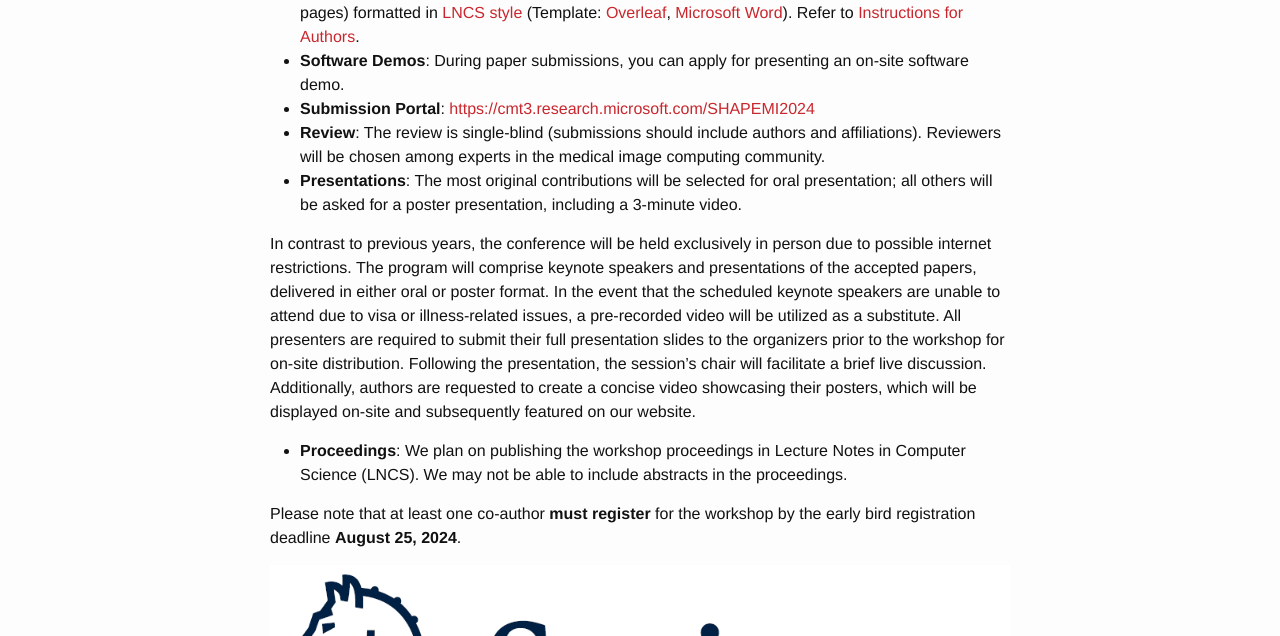
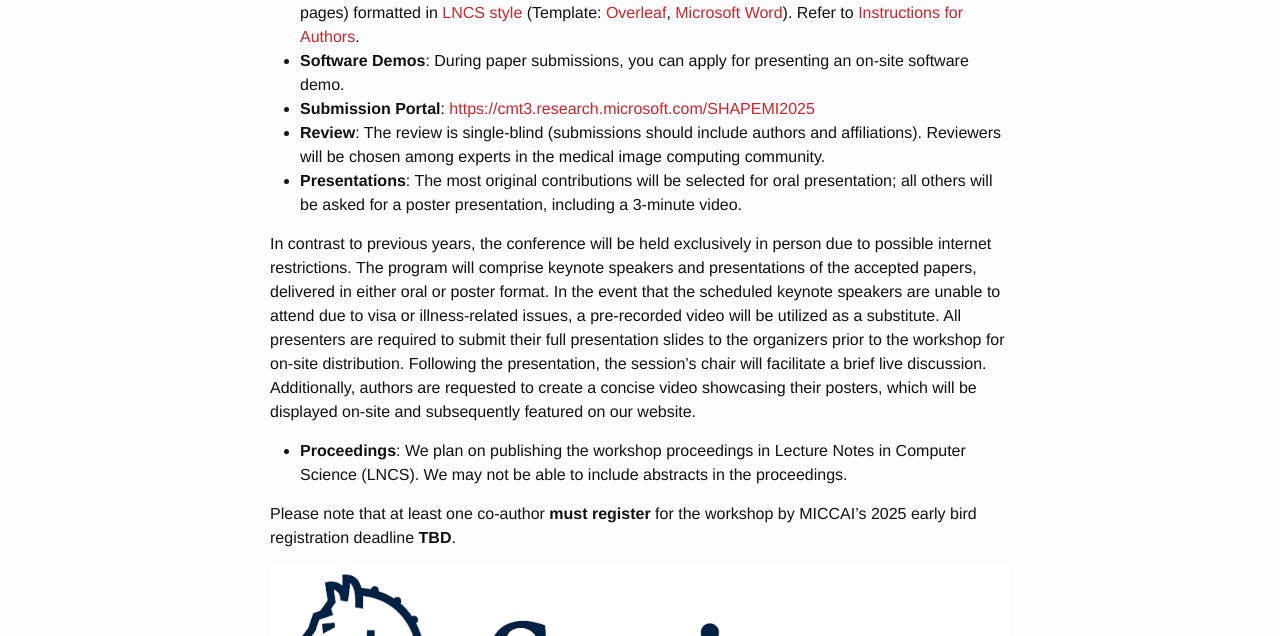
Before and after one commit to shapemi/shapemi.github.io, a Jekyll site: the page built from submission/index.md, in a window 1280 px wide. Shown: the part 218-854 px from the top of the page. Built offline with Jekyll 4.4.1, drawn with Linux system fonts in a browser that asks for light colours.

Commit message:
Update index.md - SM25

```diff
--- a/submission/index.md
+++ b/submission/index.md
@@ -8,7 +8,7 @@ order: 4
 
 * **Papers**: Full papers (12-15 + pages, overall length including references) and short papers (6-11 pages) formatted in [LNCS style](https://www.springer.com/gp/computer-science/lncs/conference-proceedings-guidelines) (Template:    [Overleaf](https://www.overleaf.com/latex/templates/springer-lecture-notes-in-computer-science/kzwwpvhwnvfj), [Microsoft Word](https://resource-cms.springernature.com/springer-cms/rest/v1/content/19238706/data/v1)). Refer to [Instructions for Authors](https://resource-cms.springernature.com/springer-cms/rest/v1/content/19242230/data/).
 * **Software Demos**: During paper submissions, you can apply for presenting an on-site software demo.
-* **Submission Portal**: [https://cmt3.research.microsoft.com/SHAPEMI2024](https://cmt3.research.microsoft.com/SHAPEMI2024)
+* **Submission Portal**: [https://cmt3.research.microsoft.com/SHAPEMI2025](https://cmt3.research.microsoft.com/SHAPEMI2025)
 * **Review**: The review is single-blind (submissions should include authors and affiliations). Reviewers will be chosen among experts in the medical image computing community.
 * **Presentations**: The most original contributions will be selected for oral presentation; all others will be asked for a poster presentation, including a 3-minute video.
 
@@ -21,6 +21,6 @@ Additionally, authors are requested to create a concise video showcasing their p
 
 * **Proceedings**: We plan on publishing the workshop proceedings in Lecture Notes in Computer Science (LNCS). We may not be able to include abstracts in the proceedings.
 
-Please note that at least one co-author **must register** for the workshop by the early bird registration deadline **August 25, 2024**.
+Please note that at least one co-author **must register** for the workshop by MICCAI's 2025 early bird registration deadline **TBD**.
 
 ![Springer](../images/springer.png "Springer")
```
